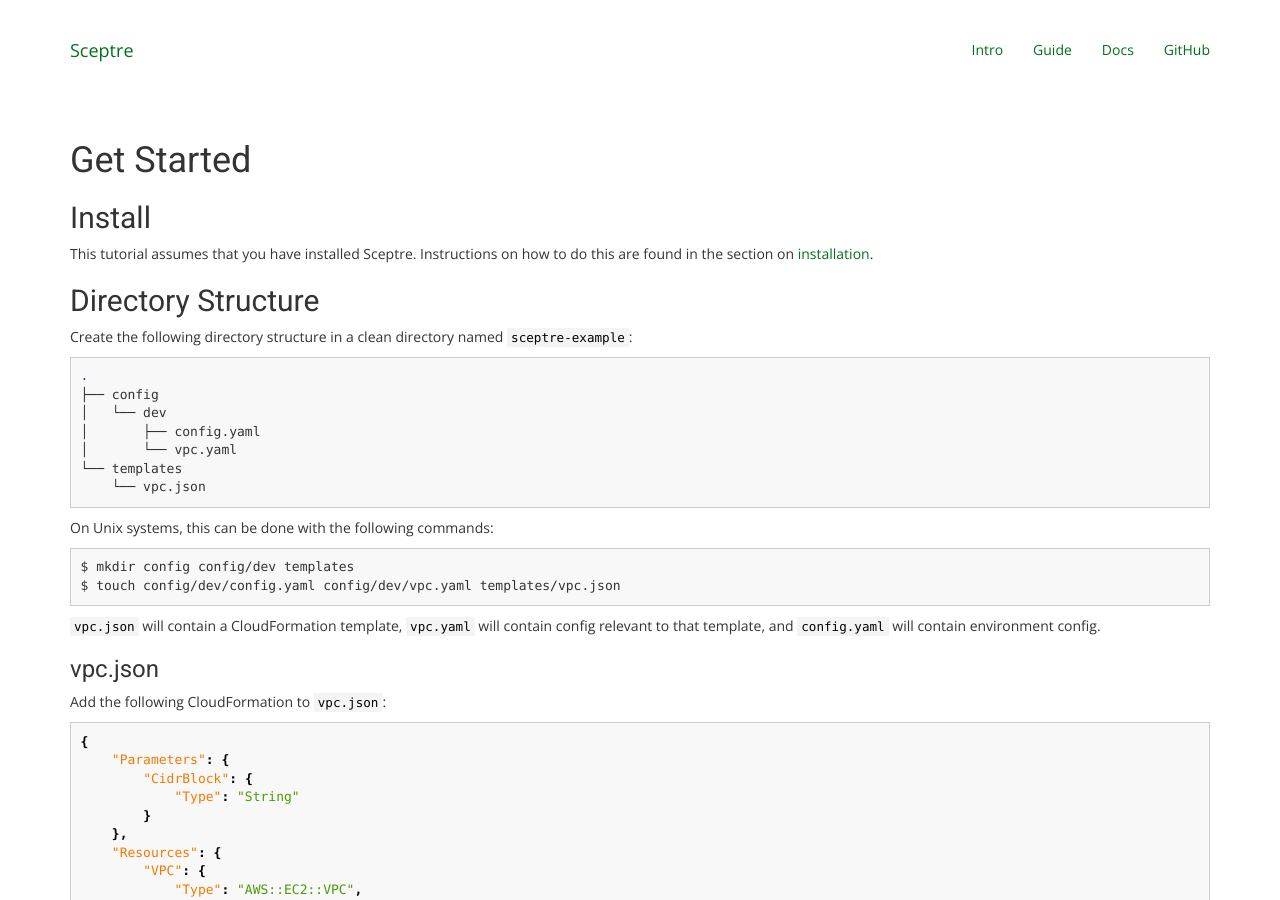
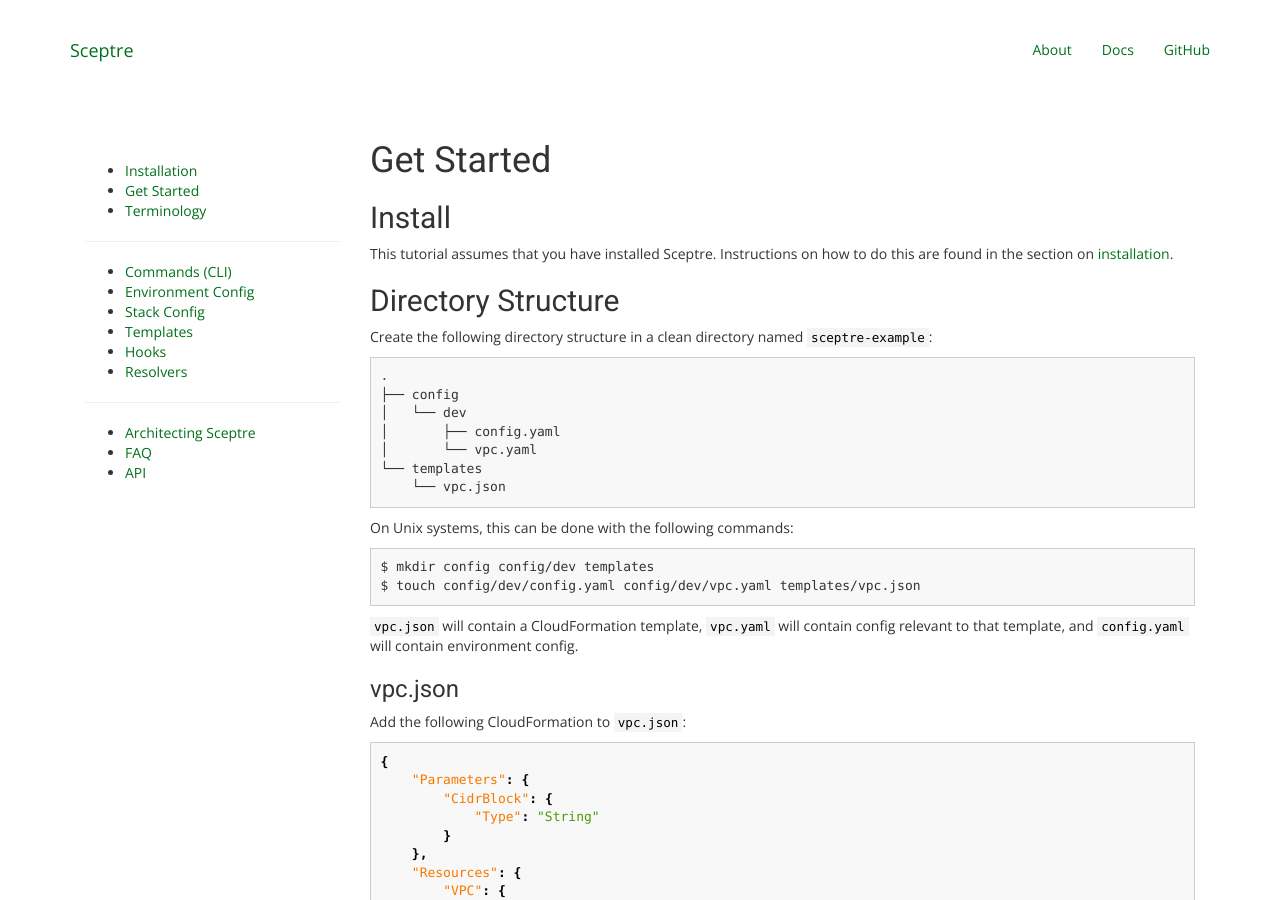
Before and after one commit to Sceptre/sceptre, a Jekyll site: the page built from website/docs/get_started.md, in a window 1280 px wide and 900 px high. Built offline with Jekyll 4.4.1, drawn with Linux system fonts in a browser that asks for light colours; nearby versions of some CDN libraries; some web fonts are replaced; our own code applies the rules of GitHub Pages for plain Markdown files.

Commit message:
Move get started to docs, rename intro to about

```diff
--- a/website/_includes/docs_navigation.html
+++ b/website/_includes/docs_navigation.html
@@ -1,6 +1,7 @@
 <div class="spt-docs-nav">
   <ul>
     <li><a href="{{ site.baseurl }}/docs/install.html">Installation</a></li>
+    <li><a href="{{ site.baseurl }}/docs/get_started.html">Get Started</a></li>
     <li><a href="{{ site.baseurl }}/docs/terminology.html">Terminology</a></li>
   </ul>
   <hr>
--- a/website/_includes/navbar.html
+++ b/website/_includes/navbar.html
@@ -13,8 +13,7 @@
     <!-- Collect the nav links, forms, and other content for toggling -->
     <div class="collapse navbar-collapse" id="collapsable-navbar">
       <ul class="nav navbar-nav navbar-right">
-        <li><a href="{{ site.baseurl }}/intro.html">Intro</a></li>
-        <li><a href="{{ site.baseurl }}/guide.html">Guide</a></li>
+        <li><a href="{{ site.baseurl }}/about.html">About</a></li>
         <li><a href="{{ site.baseurl }}/docs/index.html">Docs</a></li>
         <li><a href="https://github.com/cloudreach/sceptre">GitHub</a></li>
       </ul>
--- a/website/index.html
+++ b/website/index.html
@@ -4,5 +4,5 @@
 <div class="col-md-8 col-md-offset-2">
   <h1>Sceptre</h1>
   <p>Automate cloud deployments</p>
-  <a href="{{ site.baseurl }}/intro.html">Learn more >></a>
+  <a href="{{ site.baseurl }}/about.html">Learn more >></a>
 </div>
```
Also changed, not shown: website/about.md (renamed from website/intro.md, +1 -1 lines), website/docs/get_started.md (renamed from website/guide.md, +1 -1 lines), website/docs/index.md (+1 -1 lines), website/README.md.
